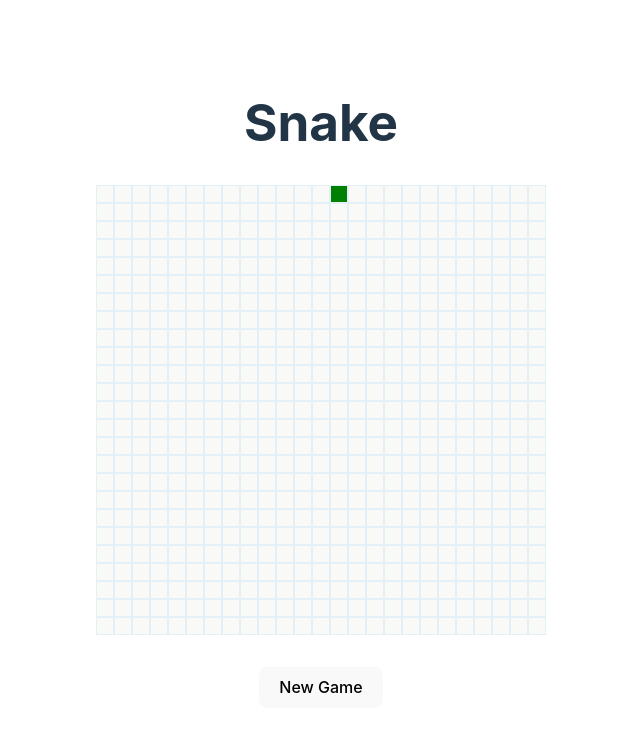
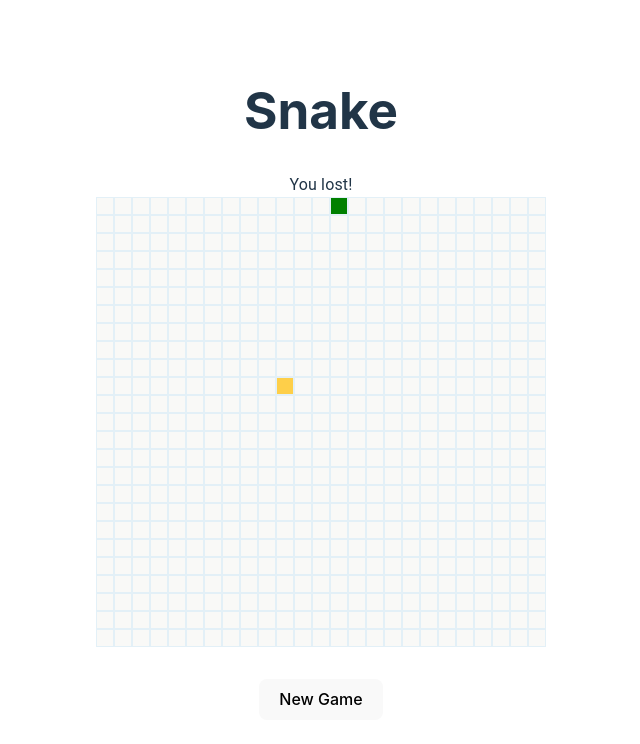
Before and after one commit to stuartkaija/snake, a React (Vite) app: page / in a window 1280 px wide. Shown: the top 744 px of the page, without its empty margins (319-959 px from the left). Built offline with nearby package versions, Linux system fonts and the light colour scheme.

Commit message:
feat: food randomly generated and consumed by snake

```diff
--- a/src/components/GameBoard.tsx
+++ b/src/components/GameBoard.tsx
@@ -1,19 +1,28 @@
 import { useState, useEffect } from 'react';
 import { Box, Typography } from '@mui/material';
 import './Gameboard.css'
+// import { generateRandomCoordinates } from '../helperFunctions';
 
 type Cell = "empty" | "snake" | "food";
 type Direction = "UP" | "DOWN" | "LEFT" | "RIGHT";
-type SnakePosition = Array<[number, number]>;
+type MapCoordinates = Array<[number, number]>;
 const gridSize = 25;
 
+const generateRandomCoordinates = (gridSize: number): MapCoordinates => {
+  const randomRow = Math.floor(Math.random() * gridSize);
+  const randomCol = Math.floor(Math.random() * gridSize);
+  return [[randomRow, randomCol]];
+}
+
 export default function GameBoard() {
-  let initialSnakePosition: SnakePosition = [[12, 13]]
-  let snakeHead = 0;
+  let initialSnakePosition: MapCoordinates = [[12, 13]]
+  // let snakeHead = 0;
 
-  const [snakePosition, setSnakePosition] = useState<SnakePosition>(initialSnakePosition);
+  const [snakePosition, setSnakePosition] = useState<MapCoordinates>(initialSnakePosition);
+  const [snakeBody, setSnakeBody] = useState<Array<[number,number]>>([])
   const [snakeDirection, setSnakeDirection] = useState<Direction>('UP');
-  const [superheroMode, setSuperheroMode] = useState<Boolean>(false);
+  const [foodPosition, setFoodPosition] = useState<MapCoordinates>([[10, 10]])
+  // const [superheroMode, setSuperheroMode] = useState<Boolean>(false);
   const [lost, setLost] = useState<Boolean>(false);
 
   let grid: Cell[][] = [...Array(gridSize)].map(() =>
@@ -23,6 +32,14 @@ export default function GameBoard() {
   let gridWithSnake = grid;
 
   snakePosition.forEach(([row, col]) => {
+    gridWithSnake[row][col] = "snake";
+  })
+
+  foodPosition.forEach(([row, col]) => {
+    gridWithSnake[row][col] = "food"
+  })
+
+  snakeBody.forEach(([row, col]) => {
     gridWithSnake[row][col] = "snake";
   })
 
@@ -57,8 +74,17 @@ export default function GameBoard() {
       // Update snake position based on the direction
       setSnakePosition((prevSnakePosition) => {
         const [headRow, headCol] = prevSnakePosition[0];
+        const [foodRow, foodCol] = foodPosition[0]
 
-        let newSnakePosition: SnakePosition;
+        if (headRow === foodRow && headCol === foodCol) {
+          console.log('chomp chomp chomp');
+          setFoodPosition(() => generateRandomCoordinates(gridSize));
+          setSnakeBody((prevSnakeBody) => [prevSnakePosition[0], ...prevSnakeBody])
+        }
+
+        console.log(snakeBody)
+
+        let newSnakePosition: MapCoordinates;
 
         // Check if the head will be out of bounds
         if (headRow - 1 < 0 || headRow + 1 >= gridSize || headCol - 1 < 0 || headCol + 1 >= gridSize) {
@@ -93,19 +119,13 @@ export default function GameBoard() {
     return () => clearInterval(intervalId);
   }, [snakeDirection]);
 
-
-  // if (lost) return (
-  //   <div>
-  //     <Typography sx={{}}>You lost!</Typography>
-  //   </div>
-  // )
-
   return (
     <Box>
+      {lost && <Typography>You lost!</Typography>}
       {gridWithSnake.map((row, rowIdx) => (
         <Box key={rowIdx} sx={{ display: 'flex' }}>
           {row.map((cell, cellIdx) => (
-            <Box key={cellIdx} sx={{ backgroundColor: cell === "snake" ? 'green' : '#f9f9f7', height: '1rem', width: '1rem', border: '1px solid #E3F0F7' }}></Box>
+            <Box key={cellIdx} sx={{ backgroundColor: cell === "food" ? '#FECF49' : cell === "snake" ? 'green' : '#f9f9f7', height: '1rem', width: '1rem', border: '1px solid #E3F0F7' }}></Box>
           ))}
         </Box>
       ))}
--- /dev/null
+++ b/src/helperFunctions.ts
@@ -0,0 +1,5 @@
+export const generateRandomCoordinates = (gridSize: number): [number, number] => {
+  const randomRow = Math.floor(Math.random() * gridSize);
+  const randomCol = Math.floor(Math.random() * gridSize);
+  return [randomRow, randomCol];
+}
```
